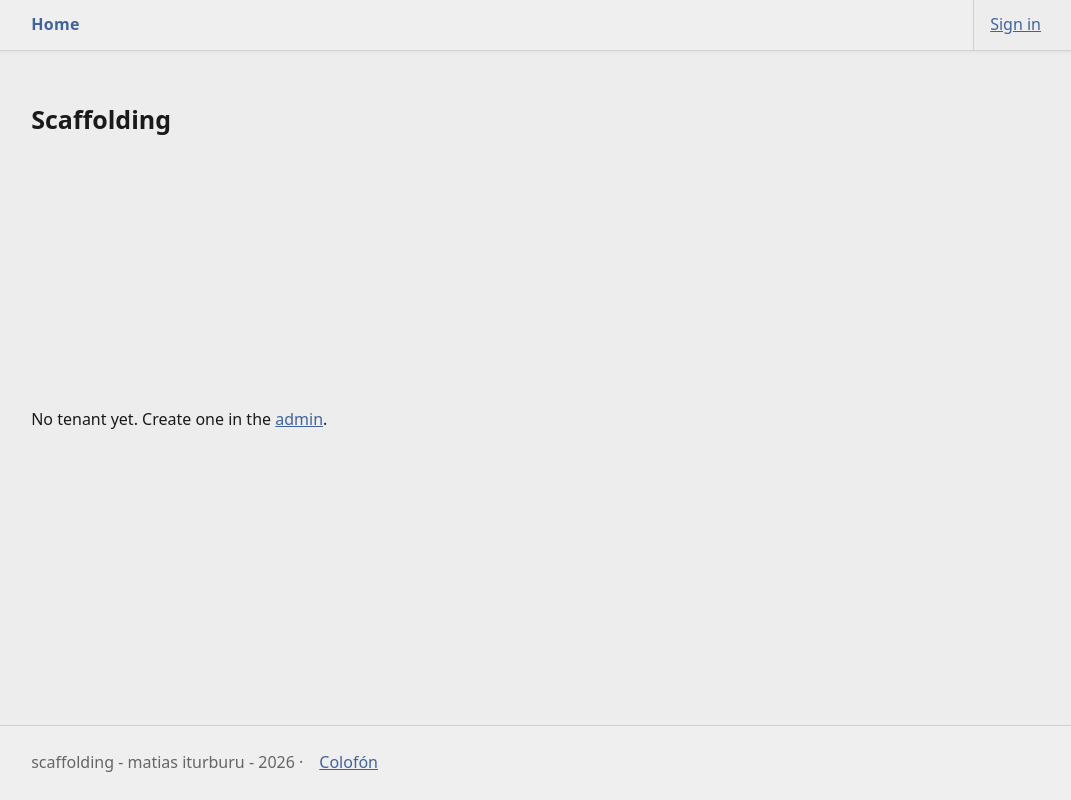
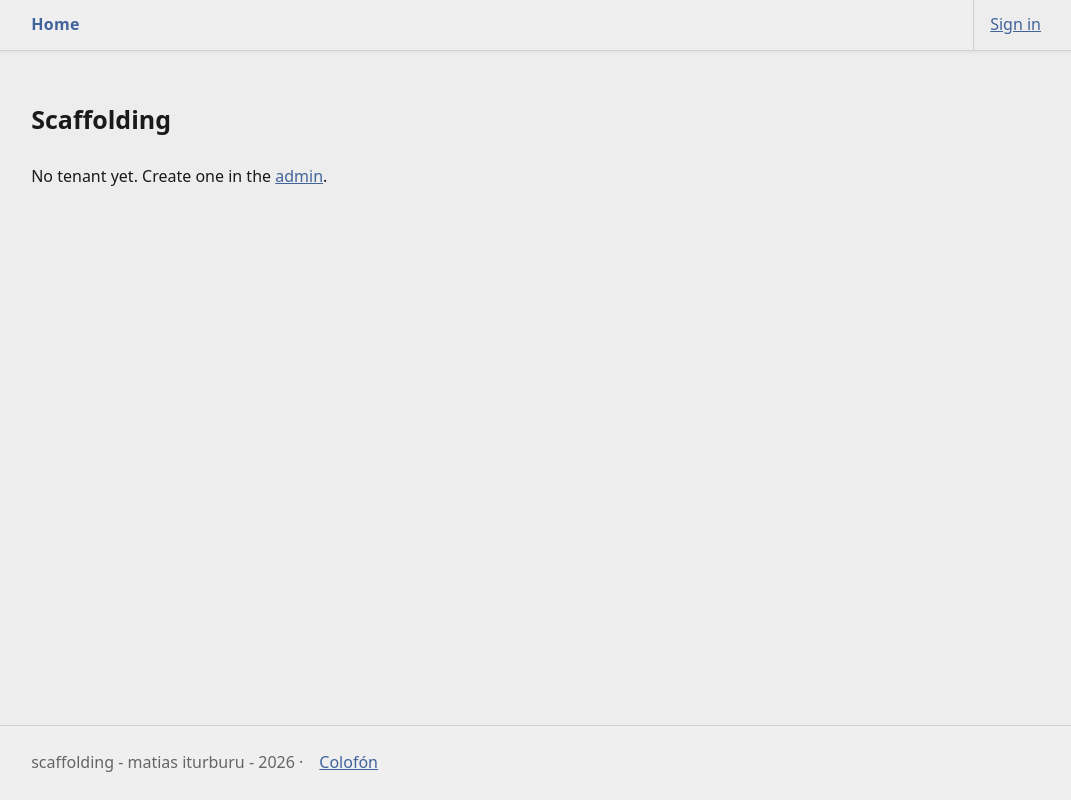
Before and after one commit to tutuca/scaffolding, a Django app: template src/scaffolding/ui/templates/ui/home.html in a window 1280 px wide. Shown: the whole page, without its empty margins (192-1263 px from the left). Run offline with Django 4.2, Linux system fonts and the light colour scheme; the template is opened without the code that fills it, so the values that code supplies are empty.

Commit message:
Stop the page grid from stretching its rows into the empty space

```diff
--- a/src/scaffolding/ui/static/ui/page.css
+++ b/src/scaffolding/ui/static/ui/page.css
@@ -65,6 +65,11 @@ main {
     flex: 1;
     width: 100%;
     display: grid;
+    /* `flex: 1` makes this taller than its content; without this the grid's
+     default `align-content: stretch` grows every auto row to fill the leftover
+     height, and the h1 (and a form's own rows) balloon to hundreds of pixels.
+     Start packs the rows to the top and leaves the empty space below. */
+    align-content: start;
     /* One column, anchored at `--origin` instead of centered: a figure, a chart
      and a line of prose all begin on the same x, so the eye keeps one left edge
      down the page and across the pages. A narrow thing stops at the measure; a
```
